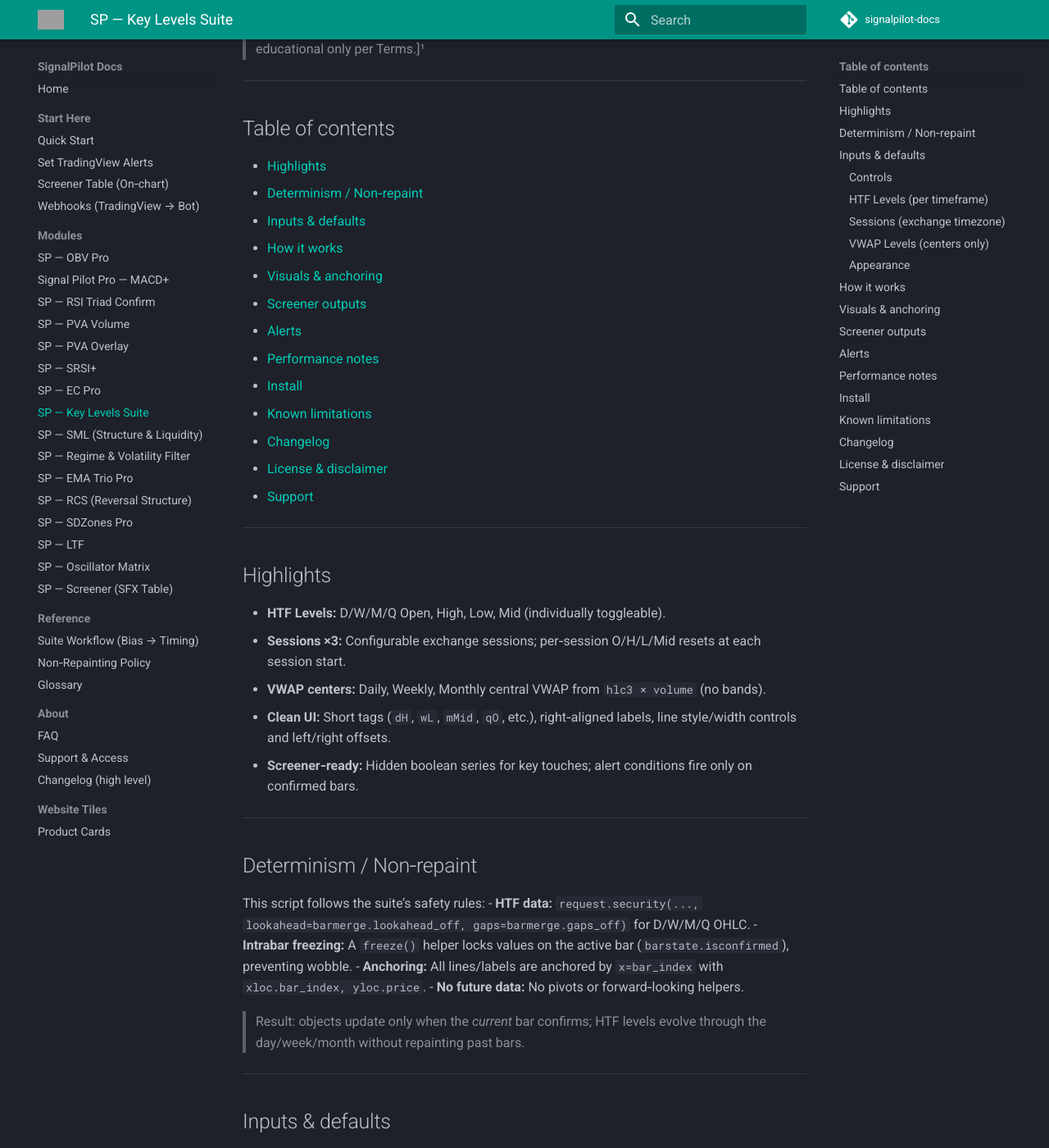
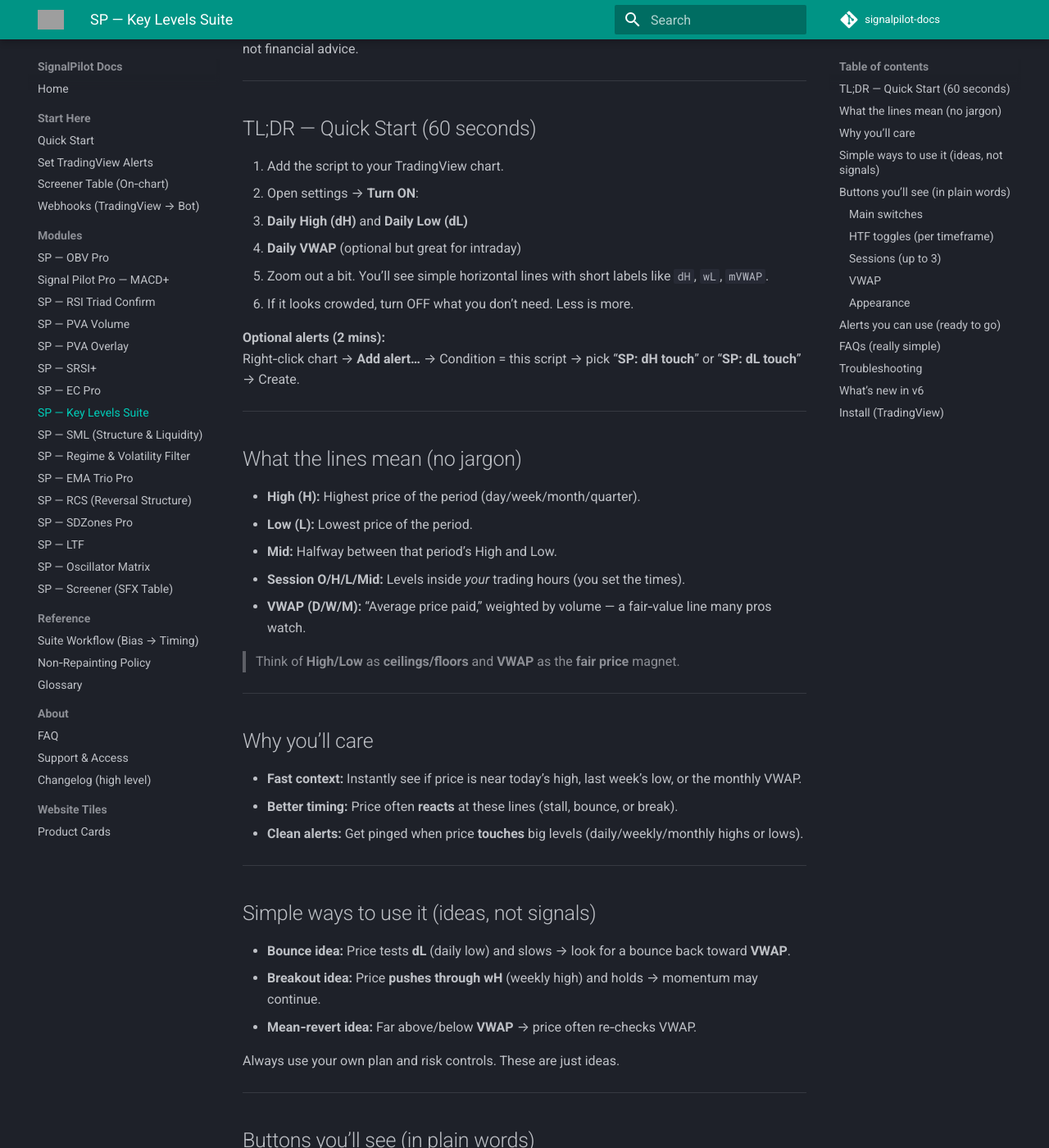
Before and after one commit to Signalpilot/signalpilot-docs, an MkDocs documentation site: the page built from docs/sp-key-levels-suite.md, in a window 1280 px wide and 1400 px high, scrolled down 251 px. Shown: the whole window at 82% size. Built offline with MkDocs 1.6.1 and Material for MkDocs 9.7.7, drawn with Linux system fonts in a browser that asks for light colours; comment, search, counter and statistics services are not loaded; some of the changed text lies outside the part shown; grey boxes are pictures that could not be loaded.

Commit message:
Update sp-key-levels-suite.md

````diff
--- a/docs/sp-key-levels-suite.md
+++ b/docs/sp-key-levels-suite.md
@@ -1,182 +1,145 @@
-# SP: Key Levels Suite (v6, no MA)
+# SP: Key Anchors (Key Levels Suite) — v6 (no MA)
 
-Daily/weekly/monthly anchors, three exchange sessions, and D/W/M VWAP centers—non‑repainting, alert‑ready, and screener‑friendly.
+**Plain English:** Key Anchors draws the price levels traders actually watch:
+- High/Low for the **Day, Week, Month, Quarter**
+- Your own **Session** Open/High/Low/Mid (up to 3 sessions you choose)
+- **VWAP** (the “fair price” line) for **Day / Week / Month**
 
-> Part of the SignalPilot Trading Suite. Signals finalize on close; educational use only. See plans and onboarding at SignalPilot.io. [Non‑repainting + any market/timeframe claims per site; educational only per Terms.]¹
+It’s clean and once a candle closes, the past doesn’t change (**no repaint**).
+Educational use only — not financial advice.
 
 ---
 
-## Table of contents
-- [Highlights](#highlights)
-- [Determinism / Non‑repaint](#determinism--non-repaint)
-- [Inputs & defaults](#inputs--defaults)
-- [How it works](#how-it-works)
-- [Visuals & anchoring](#visuals--anchoring)
-- [Screener outputs](#screener-outputs)
-- [Alerts](#alerts)
-- [Performance notes](#performance-notes)
-- [Install](#install)
-- [Known limitations](#known-limitations)
-- [Changelog](#changelog)
-- [License & disclaimer](#license--disclaimer)
-- [Support](#support)
+## TL;DR — Quick Start (60 seconds)
+
+1. Add the script to your TradingView chart.
+2. Open settings → **Turn ON**:
+   - **Daily High (dH)** and **Daily Low (dL)**
+   - **Daily VWAP** (optional but great for intraday)
+3. Zoom out a bit. You’ll see simple horizontal lines with short labels like `dH`, `wL`, `mVWAP`.
+4. If it looks crowded, turn OFF what you don’t need. Less is more.
+
+**Optional alerts (2 mins):**
+Right‑click chart → **Add alert…** → Condition = this script → pick
+“**SP: dH touch**” or “**SP: dL touch**” → Create.
 
 ---
 
-## Highlights
-- **HTF Levels:** D/W/M/Q Open, High, Low, Mid (individually toggleable).
-- **Sessions ×3:** Configurable exchange sessions; per‑session O/H/L/Mid resets at each session start.
-- **VWAP centers:** Daily, Weekly, Monthly central VWAP from `hlc3 × volume` (no bands).
-- **Clean UI:** Short tags (`dH`, `wL`, `mMid`, `qO`, etc.), right‑aligned labels, line style/width controls and left/right offsets.
-- **Screener‑ready:** Hidden boolean series for key touches; alert conditions fire only on confirmed bars.
+## What the lines mean (no jargon)
+
+- **High (H):** Highest price of the period (day/week/month/quarter).
+- **Low (L):** Lowest price of the period.
+- **Mid:** Halfway between that period’s High and Low.
+- **Session O/H/L/Mid:** Levels inside *your* trading hours (you set the times).
+- **VWAP (D/W/M):** “Average price paid,” weighted by volume — a fair‑value line many pros watch.
+
+> Think of **High/Low** as **ceilings/floors** and **VWAP** as the **fair price** magnet.
 
 ---
 
-## Determinism / Non‑repaint
-This script follows the suite’s safety rules:
-- **HTF data:** `request.security(..., lookahead=barmerge.lookahead_off, gaps=barmerge.gaps_off)` for D/W/M/Q OHLC.
-- **Intrabar freezing:** A `freeze()` helper locks values on the active bar (`barstate.isconfirmed`), preventing wobble.
-- **Anchoring:** All lines/labels are anchored by `x=bar_index` with `xloc.bar_index, yloc.price`.
-- **No future data:** No pivots or forward‑looking helpers.
+## Why you’ll care
 
-> Result: objects update only when the *current* bar confirms; HTF levels evolve through the day/week/month without repainting past bars.
+- **Fast context:** Instantly see if price is near today’s high, last week’s low, or the monthly VWAP.
+- **Better timing:** Price often **reacts** at these lines (stall, bounce, or break).
+- **Clean alerts:** Get pinged when price **touches** big levels (daily/weekly/monthly highs or lows).
 
 ---
 
-## Inputs & defaults
+## Simple ways to use it (ideas, not signals)
 
-### Controls
-| Group | Input | Default |
-|---|---|---|
-| SP:Controls | Price Source | `hlc3` |
-|  | HTF Levels | `true` |
-|  | Session Levels | `true` |
-|  | VWAP Levels (centers) | `false` |
+- **Bounce idea:** Price tests **dL** (daily low) and slows → look for a bounce back toward **VWAP**.
+- **Breakout idea:** Price **pushes through** **wH** (weekly high) and holds → momentum may continue.
+- **Mean‑revert idea:** Far above/below **VWAP** → price often re‑checks VWAP.
 
-### HTF Levels (per timeframe)
-| TF | O | H | L | Mid | Color (default) |
-|---|---:|---:|---:|---:|---|
-| Day (D) | `false` | `true` | `true` | `false` | rgb(186,201,231) |
-| Week (W) | `false` | `false` | `false` | `false` | rgb(233,191,148) |
-| Month (M) | `false` | `false` | `false` | `false` | rgb(169,214,190) |
-| Quarter (Q) | `false` | `false` | `false` | `false` | rgb(198,168,234) |
-
-### Sessions (exchange timezone)
-You get three sessions with independent times, toggles, and colors.
-
-| Session | Hours (default) | O | H | L | Mid | Color |
-|---|---|---:|---:|---:|---:|---|
-| S1 | `0900-1500` | `false` | `false` | `false` | `false` | rgb(237,182,185) |
-| S2 | `0800-1700` | `false` | `false` | `false` | `false` | rgb(186,201,231) |
-| S3 | `0930-1600` | `false` | `false` | `false` | `false` | rgb(169,214,190) |
-
-### VWAP Levels (centers only)
-| Level | Toggle | Color |
-|---|---:|---|
-| Daily VWAP | `false` | rgb(183,208,255) |
-| Weekly VWAP | `false` | rgb(207,183,255) |
-| Monthly VWAP | `false` | rgb(183,255,210) |
-
-### Appearance
-| Input | Default | Notes |
-|---|---|---|
-| Title | `true` | Show short tags on right labels |
-| Level Type | `Regular` | `Dashed` / `Dotted` available |
-| Width | `1` | 1–4 |
-| Offset Right | `35` | Label/line right padding |
-| Offset Left | `5` | Line left padding |
-| Label Size | `Normal` | `Tiny` / `Small` |
+Always use your own plan and risk controls. These are just ideas.
 
 ---
 
-## How it works
-- **HTF anchors (D/W/M/Q):** Pulls OHLC with `lookahead_off`. Mid = `(High + Low) / 2`. Each enabled level draws one horizontal line extended to the right and a right‑side label.
-- **Sessions (×3):** Each session detects start (`stSx`) and tracks `O/H/L` while `inSx`. Mid = `(H + L) / 2`. Lines/labels are shown only while the session is active (they reset at the next session start).
-- **VWAP centers (D/W/M):** Uses cumulative `pv = ta.cum(hlc3 * volume)` and `v = ta.cum(volume)` with day/week/month bases captured on timeframe change; center = `(pv - pvBase) / max(v - vBase, 0)`.
+## Buttons you’ll see (in plain words)
+
+### Main switches
+- **HTF Levels:** Show big‑picture lines (Day/Week/Month/Quarter).
+- **Session Levels:** Show lines for your trading hours (Open/High/Low/Mid).
+- **VWAP Levels (centers):** Show VWAP for Day/Week/Month (no bands = cleaner chart).
+
+### HTF toggles (per timeframe)
+- Turn **O / H / L / Mid** on/off.
+  **Start with H & L only** — they’re the most useful.
+
+### Sessions (up to 3)
+- Set your local session hours (e.g., `0930-1600` for US cash).
+- Turn on **O/H/L/Mid** if you want those session‑specific lines.
+- **Note:** Session lines show *during* that session and reset next session.
+
+### VWAP
+- **Daily VWAP:** Great for intraday.
+- **Weekly/Monthly VWAP:** Nice for swing context.
+
+### Appearance
+- **Line type:** Regular / Dashed / Dotted
+- **Width:** Make lines thicker if you want
+- **Offsets:** How far lines/labels extend left/right
+- **Label size:** Tiny / Small / Normal
 
 ---
 
-## Visuals & anchoring
-- Lines: `line.new(..., extend=extend.right, xloc=xloc.bar_index)`
-- Labels: `label.new(..., x=bar_index + OffsetRight, style=label.style_label_right)`
-- Tag text uses fixed short codes (`"dH"`, `"wL"`, `"mVWAP"`, etc.). No runtime concatenation.
+## Alerts you can use (ready to go)
+
+- **SP: dH touch** — Price touched **Daily High**
+- **SP: dL touch** — Price touched **Daily Low**
+- **SP: wH touch** — Price touched **Weekly High**
+- **SP: wL touch** — Price touched **Weekly Low**
+- **SP: mH touch** — Price touched **Monthly High**
+- **SP: mL touch** — Price touched **Monthly Low**
+
+These only fire once the candle closes (no repaint surprises).
 
 ---
 
-## Screener outputs
-Hidden booleans (one plot per state), all `display=display.none`:
+## FAQs (really simple)
 
-- `SP:LEVEL | dH touch (bool)` — price crossed Daily High
-- `SP:LEVEL | dL touch (bool)` — price crossed Daily Low
-- `SP:LEVEL | wH touch (bool)` — price crossed Weekly High
-- `SP:LEVEL | wL touch (bool)` — price crossed Weekly Low
-- `SP:LEVEL | mH touch (bool)` — price crossed Monthly High
-- `SP:LEVEL | mL touch (bool)` — price crossed Monthly Low
+**Q: What does “no repaint” mean?**
+A: Once a candle closes, the past stays put. Yesterday’s lines won’t rewrite tomorrow.
 
-Use these in the TradingView Screener or for watchlist/global alerts.
+**Q: Which lines should I start with?**
+A: **Daily High/Low** + **Daily VWAP**. Add weekly/monthly later if you want.
+
+**Q: My chart is messy — help!**
+A: Turn OFF what you don’t need. Keep it to a few key lines.
+
+**Q: Why did today’s high move intraday?**
+A: The **day isn’t over**. Today’s high/low update as new highs/lows happen. After the day ends, they lock.
+
+**Q: Is this buy/sell signals?**
+A: No. It’s a **map** to important prices — not a signal generator.
 
 ---
 
-## Alerts
-Close‑confirmed alert conditions included:
+## Troubleshooting
 
-- **SP: dH touch** — “Price touched Daily High”
-- **SP: dL touch** — “Price touched Daily Low”
-- **SP: wH touch** — “Price touched Weekly High”
-- **SP: wL touch** — “Price touched Weekly Low”
-- **SP: mH touch** — “Price touched Monthly High”
-- **SP: mL touch** — “Price touched Monthly Low”
-
-> All alerts fire only on `barstate.isconfirmed`.
+- **No lines?** Make sure the toggles (H/L/VWAP) are ON.
+- **Wrong session times?** Adjust the session hours to match your market.
+- **Too many objects?** Turn off unused timeframes or sessions.
 
 ---
 
-## Performance notes
-- Designed to be light: one set of HTF pulls, incremental session tracking, and three VWAP bases updated only on D/W/M change.
-- Watch TradingView limits: `max_lines_count=500`, `max_labels_count=500`.
-- To reduce objects, disable unused HTF toggles and sessions or hide labels.
+## What’s new in v6
+
+- Added **Quarterly** levels
+- Up to **3 custom sessions**
+- **Daily/Weekly/Monthly VWAP** centers
+- Cleaner right‑side labels + style controls
+- Built‑in **touch alerts** (daily/weekly/monthly highs/lows)
 
 ---
 
-## Install
-1. Open TradingView → **Pine Editor**.
-2. Paste the code from `sp_key_levels_suite_v6.pine`.
-3. **Save** → **Add to chart**.
-4. Configure toggles (start with D: `H` + `L` only).
-5. Optional: add alerts for daily/weekly/monthly touches.
+## Install (TradingView)
 
-If you’re using the full SignalPilot Suite, access is invite‑only via your TradingView username after purchase. Activation is typically within hours.¹
+1. Open **TradingView → Pine Editor**.
+2. Paste the script code → **Save** → **Add to chart**.
+3. Open settings and turn on the lines you want (start with Daily **H/L**).
+4. Optional: set alerts for “dH touch” and “dL touch”.
 
----
-
-## Known limitations
-- **Session visibility:** Session lines/labels are only shown while that session is active; they reset at the next session start.
-- **VWAP bands:** This module plots centers only (no ±σ bands).
-- **Intraday HTF drift:** Daily/weekly/monthly highs/lows evolve until the HTF closes; past bars are not repainted.
-
----
-
-## Changelog
-- **v6 (current)**
-  - Added Quarter (Q) OHLC + Mid toggles
-  - 3 independent sessions with O/H/L/Mid and per‑session colors
-  - D/W/M VWAP centers with base resets on TF change
-  - Right‑anchored labels, style/width/offset controls
-  - Screener booleans for d/w/m touches + close‑confirmed alerts
-
----
-
-## License & disclaimer
-Choose a license appropriate for your repo (e.g., proprietary for subscribers).
-**Disclaimer:** SignalPilot provides tools and educational materials only. No financial, investment, or trading advice. Past performance (including backtests) is not indicative of future results.¹
-
----
-
-## Support
-- Site & plans: SignalPilot.io
-- Email: support@signalpilot.io
-- Issues: open a GitHub issue on this repo
-
----
-
-¹ References: Non‑repainting + any‑market/timeframe claims and access model; educational‑only language are taken from the public site and Terms.
+**If you want the script’s on‑chart title to match the new name**, change the first line to:
+```pine
+indicator("SP: Key Anchors (Key Levels Suite) (v6, no MA)", overlay=true, max_lines_count=500, max_labels_count=500)
````
